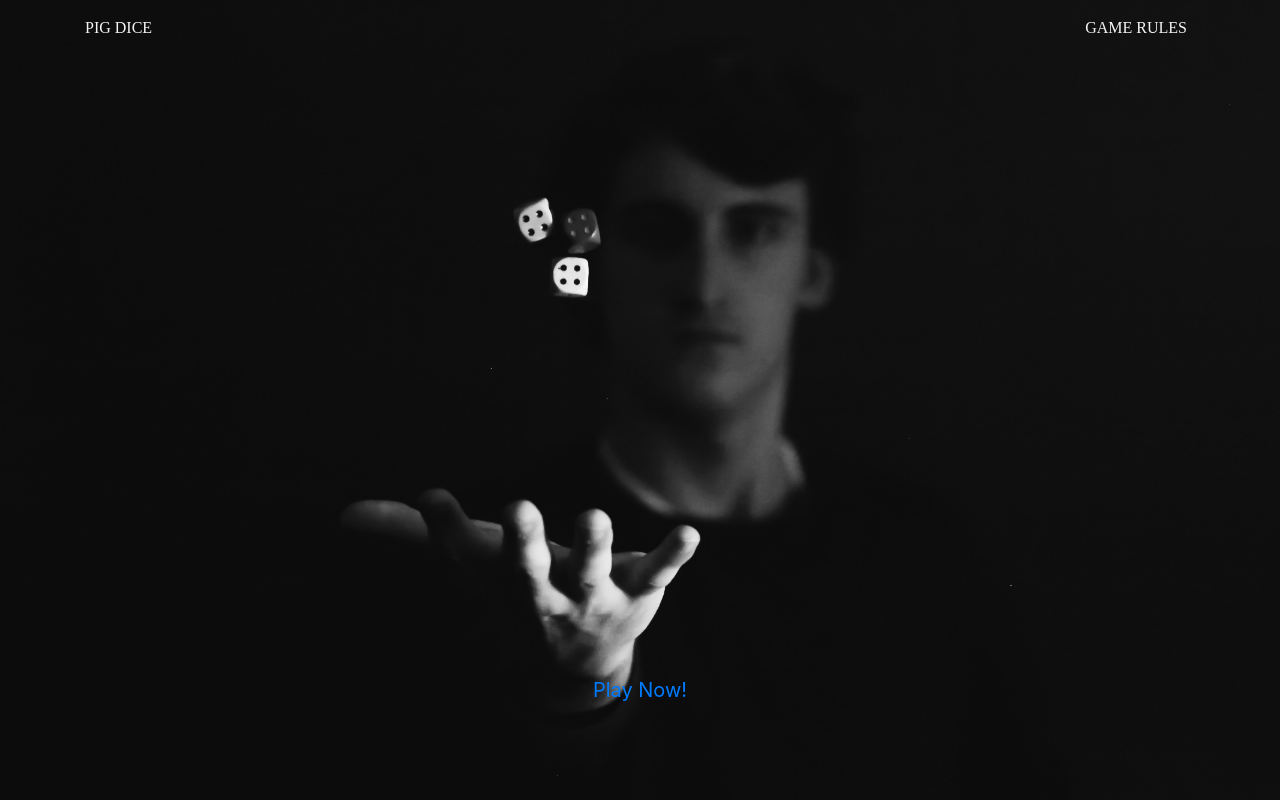
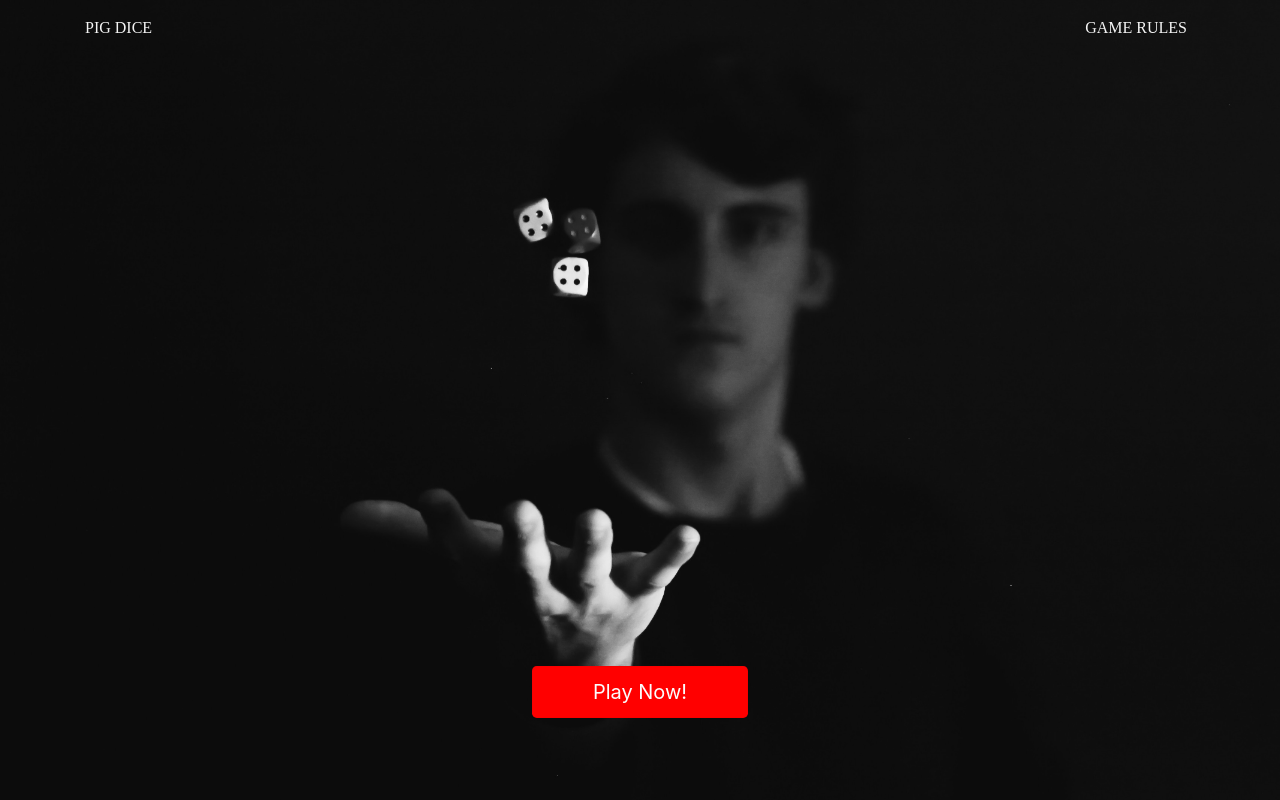
Before and after one commit to KAYITARES/Pice-Dice, a plain HTML site: page index.html in a window 1280 px wide. Shown: the top 800 px of the page. Drawn offline with Linux system fonts and the light colour scheme; files that its build step writes are made by us from their sources.

Commit message:
adding style in a.btn for play now button

```diff
--- a/css/styles.css
+++ b/css/styles.css
@@ -33,6 +33,7 @@ html {
 .live-content h1 {
     font-size: 10em;
 }
+/*select who have to play*/
 .player-turn {
     background-color: rgba(255, 99, 71, 0.116);
     height: 20em;
@@ -56,6 +57,7 @@ html {
     font-size: 1.5em;
     color: rgba(255, 0, 0, 0.616);
 }
+/*result for the winner*/
 .winner {
     background-image: url("../img/dice.gif");
     background-size: cover;
@@ -67,7 +69,26 @@ html {
     padding-left: 2%;
     color: white;
 }
+/* increase padding of roll/reset/hold*/
 .center-panel button {
     padding-left: 1.5em;
     padding-right: 1.5em;
 }
+/*play button*/
+a.btn {
+    -webkit-transition: all 0.2s ease-in-out;
+    -moz-transition: all 0.2s ease-in-out;
+    transition: all 0.2s ease-in-out;
+    border: solid 1px rgba(248, 0, 0, 0.973);
+    color: rgb(252, 252, 252);
+    background-color: rgb(255, 0, 0);
+    margin: 0.1em;
+    padding-left: 3em;
+    padding-right: 3em;
+    padding-top: 0.5em;
+    padding-bottom: 0.5em;
+}
+a:hover.btn {
+    background-color: #eeeceb00;
+    color: white;
+}
```
